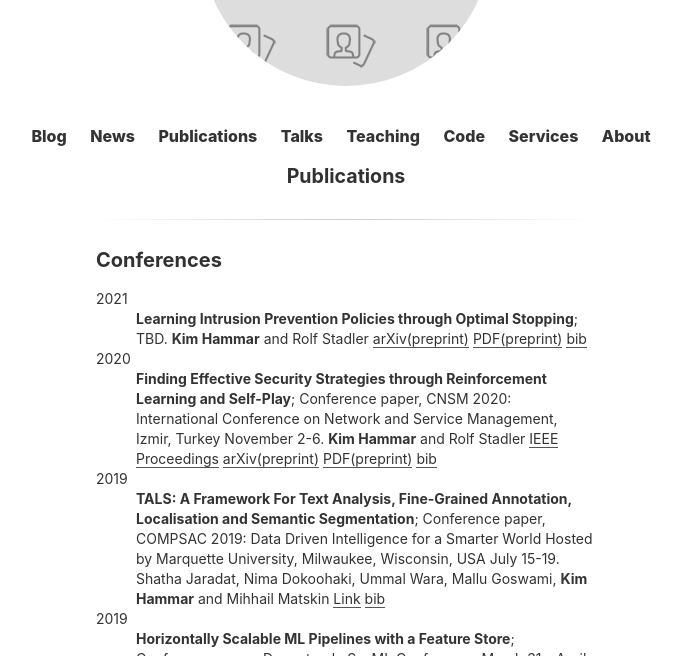
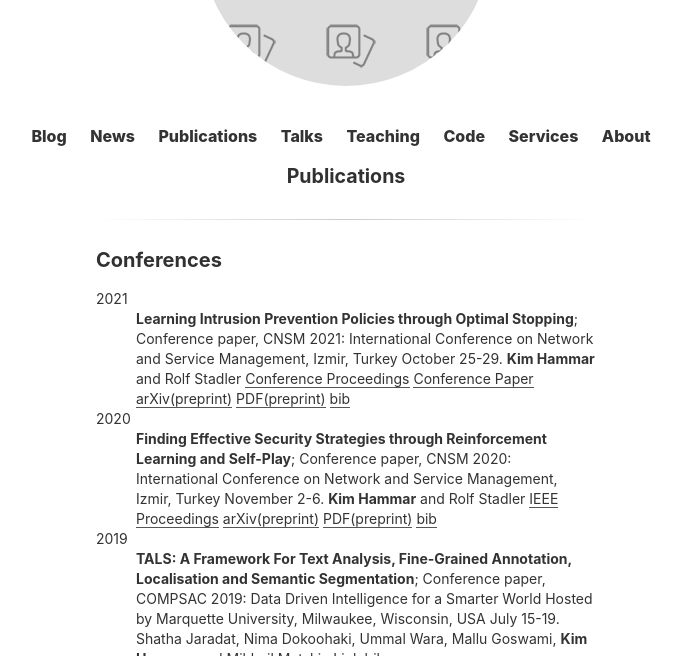
Before and after one commit to Limmen/Limmen.github.io, a Jekyll site: the page built from publications.md, in a window 1280 px wide and 900 px high, cut to the strip 244-900 px from the top of the window. Shown: the whole strip, without its empty margins (294-976 px from the left). Built offline with Jekyll 4.4.1, drawn with Linux system fonts in a browser that asks for light colours.

Commit message:
upd pubs

```diff
--- a/publications.md
+++ b/publications.md
@@ -6,11 +6,13 @@ title: Publications
 ### Conferences
 
 2021
-:   **Learning Intrusion Prevention Policies through Optimal Stopping**; TBD.
+:   **Learning Intrusion Prevention Policies through Optimal Stopping**; Conference paper, CNSM 2021: International Conference on Network and Service Management, Izmir, Turkey October 25-29.
     **Kim Hammar** and Rolf Stadler
+	[Conference Proceedings](http://dl.ifip.org/db/conf/cnsm/cnsm2021/index.html)
+	[Conference Paper](http://dl.ifip.org/db/conf/cnsm/cnsm2021/1570732932.pdf)
 	[arXiv(preprint)](https://arxiv.org/pdf/2106.07160.pdf)
 	[PDF(preprint)](/assets/papers/preprint_cnsm_21_hammar_stadler.pdf)
-	[bib](/assets/citations/cnsm_21_preprint.bib)
+	[bib](/assets/citations/cnsm_21_proceedings.bib)
 
 2020
 :   **Finding Effective Security Strategies through Reinforcement Learning and Self-Play**; Conference paper, CNSM 2020: International Conference on Network and Service Management, Izmir, Turkey November 2-6.
```
Also changed, not shown: assets/citations/cnsm_21_proceedings.bib (added, +11 -0 lines), news.md (+3 -0 lines), 1 other file.
